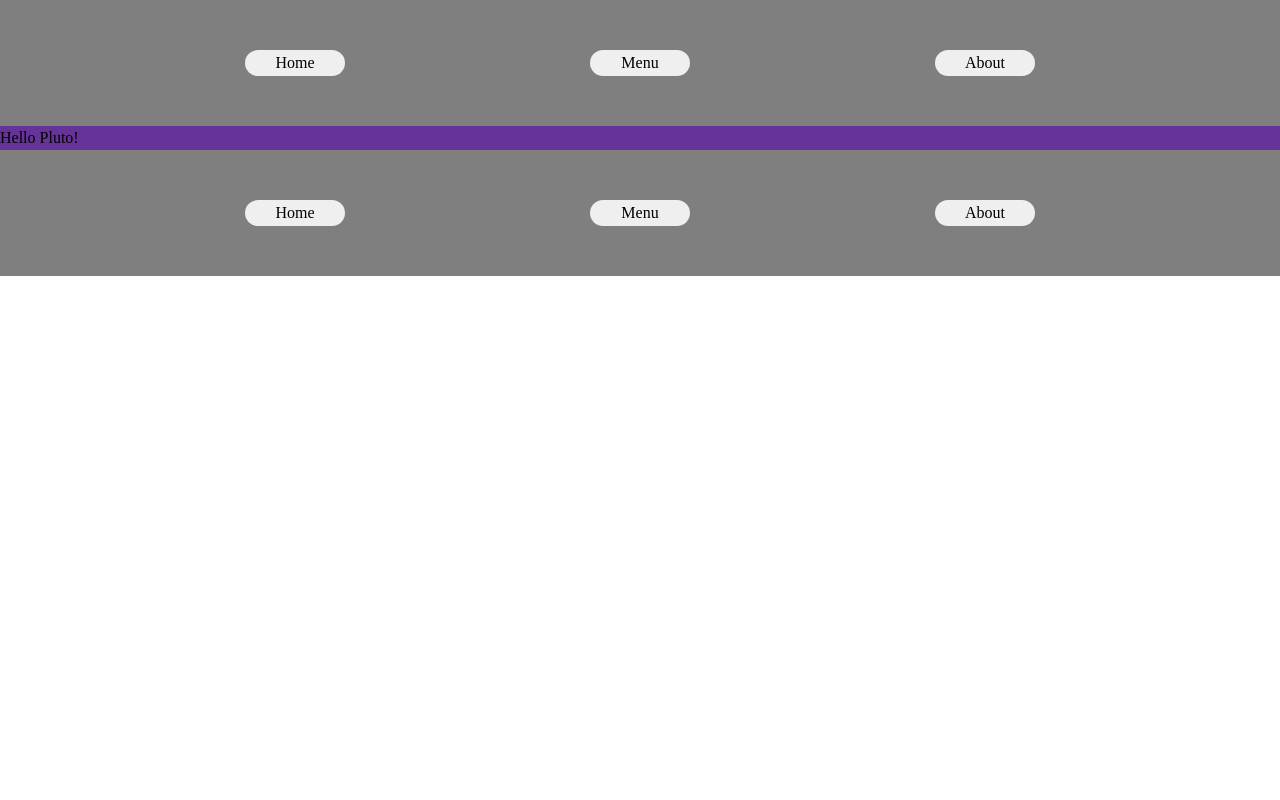
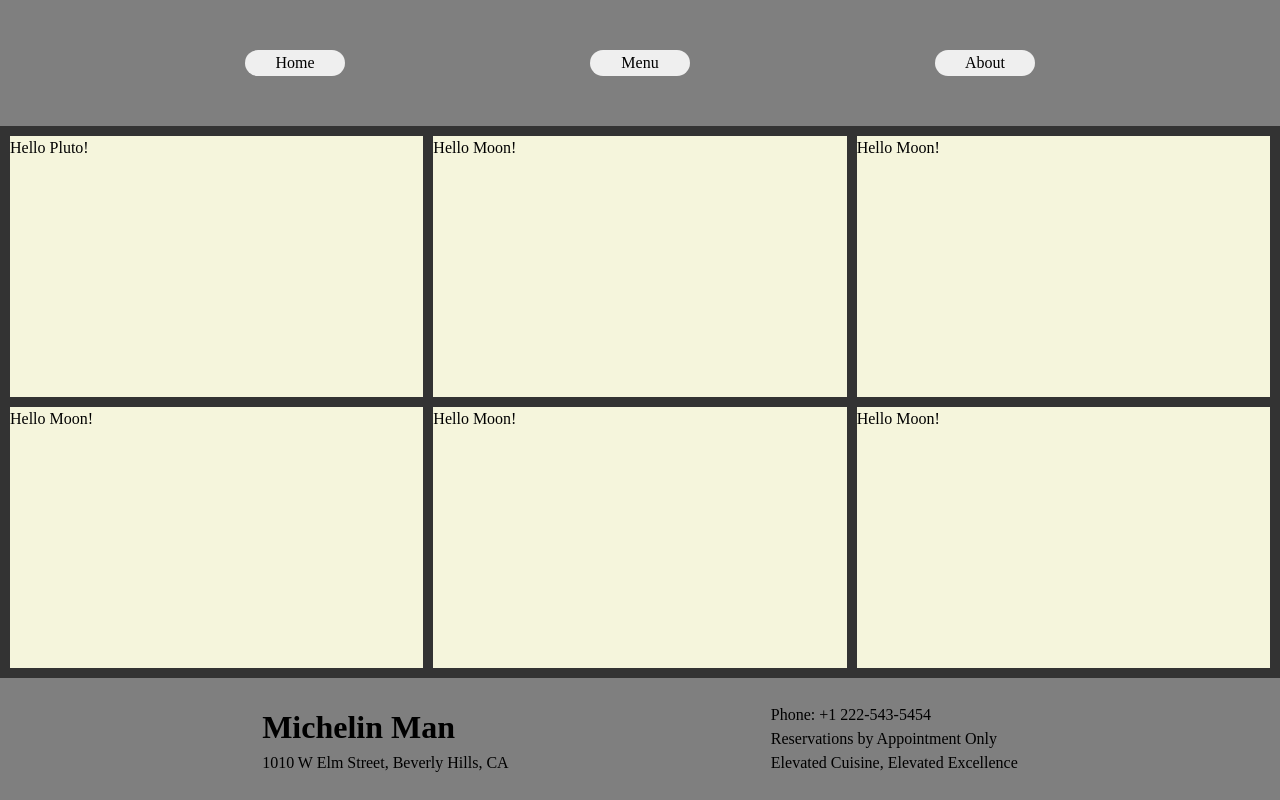
Before and after one commit to t-drape/restaurant_page, a website built with webpack: page src/template.html in a window 1280 px wide. Both pictures are taken after a click on the button "Menu". Built offline with nearby package versions, Linux system fonts and the light colour scheme.

Commit message:
Finish strucutre for Home Page, Finish structure for About Page, Finish structure for Menu Page, Style Footer, Style Header

```diff
--- a/src/about.js
+++ b/src/about.js
@@ -1,10 +1,21 @@
 const getAboutPage = () => {
   console.log("Hello Milky Way!");
-  const div = document.createElement("div");
+  const container = document.createElement("div");
+  container.classList.add("about");
+  let div = document.createElement("div");
   div.textContent = "Hello Milky Way!";
   div.classList.add("card");
+  container.appendChild(div);
+  div = document.createElement("div");
+  div.textContent = "Hello Milky Way!";
+  div.classList.add("card");
+  container.appendChild(div);
+  div = document.createElement("div");
+  div.textContent = "Hello Milky Way!";
+  div.classList.add("card");
+  container.appendChild(div);
 
-  return div;
+  return container;
 }
 
 export { getAboutPage };
--- a/src/home.js
+++ b/src/home.js
@@ -1,9 +1,15 @@
 const getHomePage = () => {
-  console.log("Hello Moon!");
-  const div = document.createElement("div");
+  const container = document.createElement("div");
+  container.classList.add("home");
+  let div = document.createElement("div");
   div.textContent = "Hello Moon!";
   div.classList.add("card");
-  return div;
+  container.appendChild(div);
+  div = document.createElement("div");
+  div.textContent = "Hello Moon!";
+  div.classList.add("card");
+  container.appendChild(div);
+  return container;
 }
 
 export { getHomePage };
--- a/src/index.js
+++ b/src/index.js
@@ -27,6 +27,8 @@ const loadAboutPage = () => {
   container.appendChild(getAboutPage())
 }
 
+loadHomePage();
+
 // Find the div to add child elements onto
 
 // Create button functionality to load correct pages on click
--- a/src/menu.js
+++ b/src/menu.js
@@ -1,10 +1,33 @@
 const getMenuPage = () => {
-  console.log("Hello Pluto!");
-  const div = document.createElement("div");
+  const container = document.createElement("div");
+  container.classList.add("menu");
+  let div = document.createElement("div");
   div.textContent = "Hello Pluto!";
   div.classList.add("card");
+  container.appendChild(div);
+  div = document.createElement("div");
+  div.textContent = "Hello Moon!";
+  div.classList.add("card");
+  container.appendChild(div);
+  div = document.createElement("div");
+  div.textContent = "Hello Moon!";
+  div.classList.add("card");
+  container.appendChild(div);
+  div = document.createElement("div");
+  div.textContent = "Hello Moon!";
+  div.classList.add("card");
+  container.appendChild(div);
+  div = document.createElement("div");
+  div.textContent = "Hello Moon!";
+  div.classList.add("card");
+  container.appendChild(div);
+  div = document.createElement("div");
+  div.textContent = "Hello Moon!";
+  div.classList.add("card");
+  container.appendChild(div);
 
-  return div;
+
+  return container;
 }
 
 export { getMenuPage };
--- a/src/styles.css
+++ b/src/styles.css
@@ -56,8 +56,47 @@ h1, h2, h3, h4, h5, h6 {
 /* CSS RESET BY JOSH COMEAU
 url: https://www.joshwcomeau.com/css/custom-css-reset/ */
 
+body {
+  height: 100vh;
+  display: flex;
+  flex-direction: column;
+  justify-content: space-evenly;
+}
+
+#content {
+  height: 100%;
+  background-color: rgba(0,0,0, 0.8);
+}
+
+.home {
+  height: 100%;
+  display: grid;
+  grid-template-columns: 1fr;
+  grid-template-rows: 1fr 1fr;
+  gap: 10px;
+  padding: 10px;
+}
+
+.menu {
+  height: 100%;
+  display: grid;
+  grid-template-columns: repeat(3, 1fr);
+  grid-template-rows: 1fr 1fr;
+  gap: 10px;
+  padding: 10px;
+}
+
+.about {
+  height: 100%;
+  display: grid;
+  grid-template-columns: repeat(3, 1fr);
+  grid-template-rows: 1fr;
+  gap: 10px;
+  padding: 10px;
+}
+
 .card {
-  background-color: rebeccapurple;
+  background-color: beige;
 }
 
 header, footer {
@@ -65,7 +104,15 @@ header, footer {
 }
 
 footer {
-
+  /* position: fixed; */
+  width: 100%;
+  /* bottom: 0;
+  left: 0; */
+  padding-top: 25px;
+  padding-bottom: 25px;
+  display: flex;
+  justify-content: space-evenly;
+  align-items: center;
 }
 
 nav {
--- a/src/template.html
+++ b/src/template.html
@@ -15,11 +15,15 @@
   </header>
   <div id="content"></div>
   <footer>
-    <nav>
-      <button id="home-btn">Home</button>
-      <button id="menu-btn">Menu</button>
-      <button id="about-btn">About</button>
-    </nav>
+    <div>
+      <h1>Michelin Man</h1>
+      <p>1010 W Elm Street, Beverly Hills, CA</p>
+    </div>
+    <div>
+      <p>Phone: +1 222-543-5454</p>
+      <p>Reservations by Appointment Only</p>
+      <p>Elevated Cuisine, Elevated Excellence</p>
+    </div>
   </footer>
 </body>
 </html>
```
